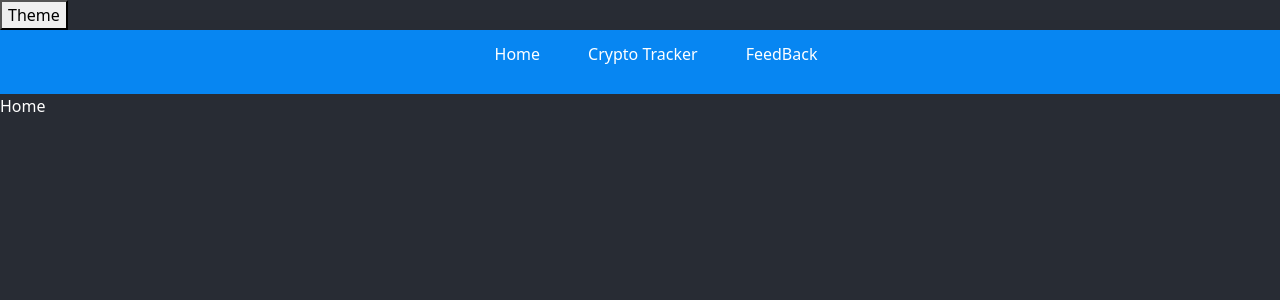
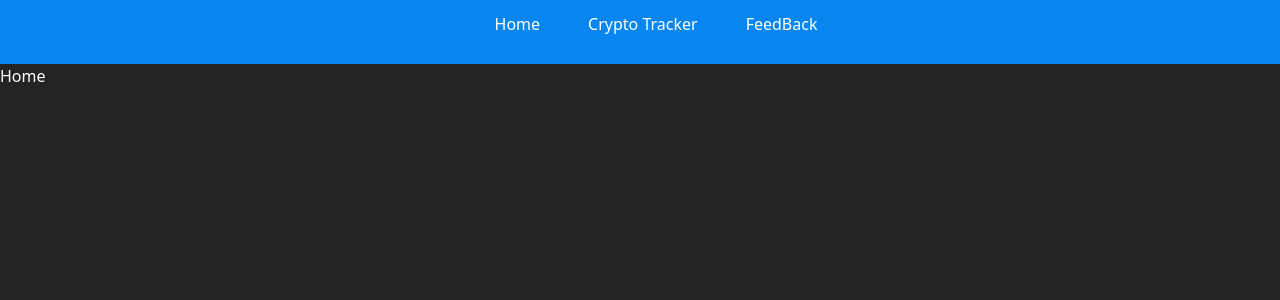
Before and after one commit to KeithWesley254/phase-2-crypto-tracker-n-extra-information, a React (Create React App) app: page / in a window 1280 px wide. Shown: the top 300 px of the page. Built offline with nearby package versions, Linux system fonts and the light colour scheme.

Commit message:
Default to Darkmode

```diff
--- a/src/App.css
+++ b/src/App.css
@@ -1,4 +1,7 @@
-
+*{
+  background: rgb(36, 36, 36);
+  color: #fff;
+}
 .nav{
   display: flex;
   align-items: center;
@@ -12,13 +15,19 @@
   align-items: center;
   justify-content: space-around;
   gap: 3rem;
+  background: #0786f2;
 }
 .navMenu li{
   list-style: none;
+  background: #0786f2;
 }
 .navMenu a{
   text-decoration: none;
   color: #fff;
+  background: #0786f2;
+}
+.navMenu a:hover{
+  color: #000;
 }
 .switchNavs div{
   width: 2rem;
@@ -29,6 +38,7 @@
 .switchNavs{
   cursor: pointer;
   display: none;
+  background-color: #0786f2;
 }
 @media screen and (max-width: 768px) {
   .switchNavs{
--- a/src/components/App.js
+++ b/src/components/App.js
@@ -3,29 +3,13 @@ import FeedBack from "./FeedBack";
 import 'bootstrap/dist/css/bootstrap.min.css';
 import { BrowserRouter, Route, Routes } from 'react-router-dom';
 import CryptoTracker from './CryptoTracker';
-import React, { useState, useEffect } from 'react';
+import React from 'react';
 import NavBar from './NavBar';
-import styled, { ThemeProvider } from "styled-components"
-import { lightTheme, darkTheme, GlobalStyle } from "./Themes"
 import HomePage from './HomePage';
-
-const StyledApp =  styled.div`
-color: ${props => props.theme.color}
-`;
 
 function App() {
 
-  const [theme, setTheme] = useState("dark");
-
-  const changeTheme = () => {
-    theme === "light" ? setTheme("dark") : setTheme("light")
-  }
-
   return (
-    <ThemeProvider theme={theme ===  "light" ? lightTheme : darkTheme }>
-    <GlobalStyle />
-    <StyledApp>
-      <button onClick={() => changeTheme()}ToggleDarkLight>Theme</button>
   <BrowserRouter>
   <NavBar />
   <Routes>
@@ -34,8 +18,6 @@ function App() {
     <Route path='/feedback' element={<FeedBack />}/>
   </Routes>
   </BrowserRouter>
-    </StyledApp>
-    </ThemeProvider>
   );
 }
 
--- a/src/components/Themes.js
+++ /dev/null
@@ -1,19 +0,0 @@
-import { createGlobalStyle } from "styled-components";
-
-export const lightTheme = {
-    body: "#fff",
-    color:"#282c34",
-};
-
-export const darkTheme = {
-    body: "#282c34",
-    color: "#fff",
-};
-
-export const GlobalStyle = createGlobalStyle `
-
-body {
-    background-color: ${(props) => props.theme.body}
-}
-
-`
--- a/src/index.css
+++ b/src/index.css
@@ -5,6 +5,7 @@ body {
     sans-serif;
   -webkit-font-smoothing: antialiased;
   -moz-osx-font-smoothing: grayscale;
+  background: rgb(22, 22, 22);
 }
 
 code {
```
Lines whose indentation alone changed are shown as unchanged.
